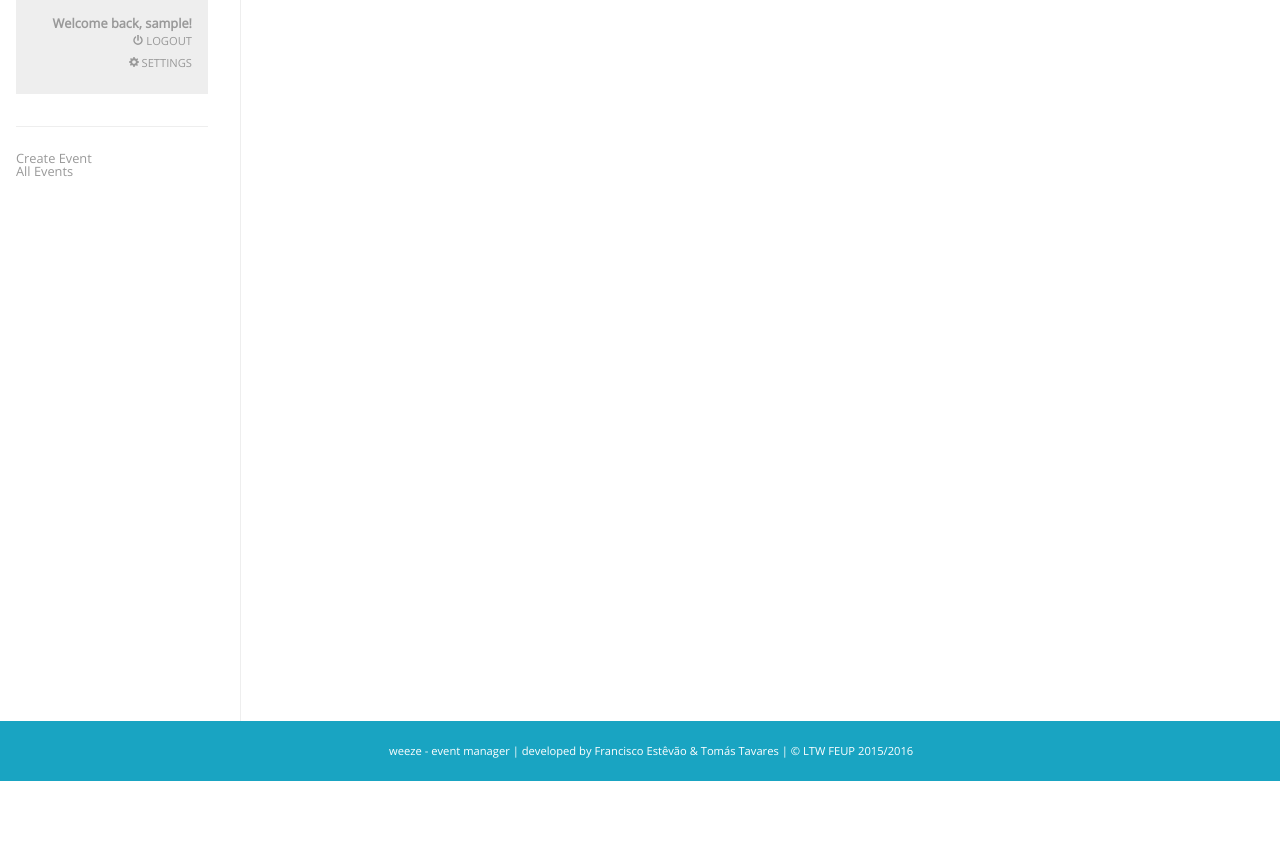
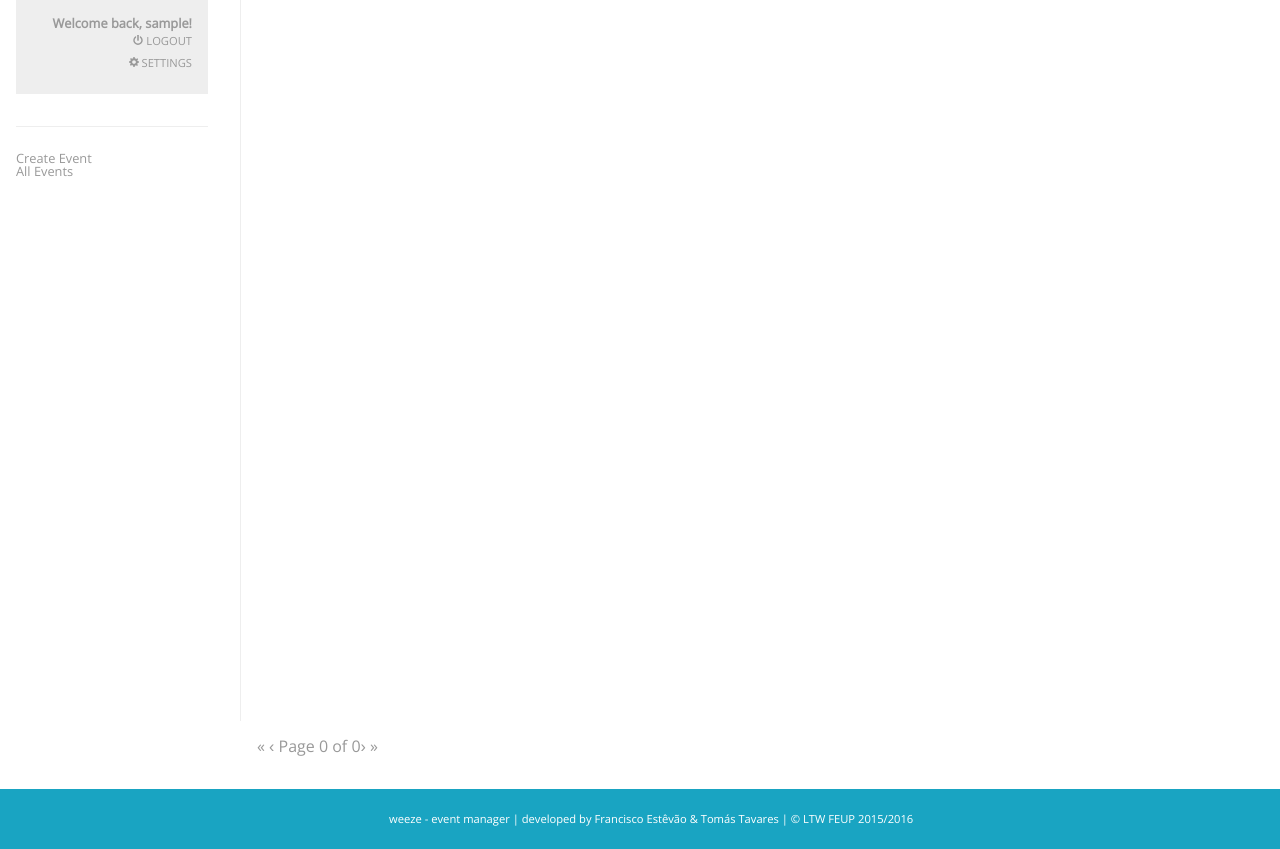
Before and after one commit to franciscoestevao/weeze, a PHP site: page /events/my_events.php in a window 1280 px wide. Shown: the part 152-1001 px from the top of the page. Before the commit the page ends 933 px from the top, so only its background shows below. Run offline with PHP 8.4, Linux system fonts and the light colour scheme; the visitor is signed in with stand-in values (Sample User, id 1); data comes from the database, SQL or seed files in the repository; both versions use the stored data as it was after the commit.

Commit message:
pagination a funcionar excepto noo search and filter

```diff
--- a/css/styleMain.css
+++ b/css/styleMain.css
@@ -34,6 +34,7 @@ a {
     border-right: 1px solid;
     border-color: #eeeeee;
     padding-right: 2em;
+    position: relative;
 }
 #footer {
     margin-bottom: 0;
@@ -290,6 +291,24 @@ a {
 	max-height: 70%;
 }
 
+#section .allevents{
+    position:relative;
+    left:0;
+    height:90%;
+    width: 100%;
+}
 
+#section .pagination{
+position:relative;
+}
+
+#section .pagination p{
+color: #999999;
+}
+
+#section .pagination p a{
+    color: #999999;
+    text-decoration: none;
+}
 
 </style>
--- a/events/my_events.php
+++ b/events/my_events.php
@@ -49,17 +49,56 @@
 					global $db;
 					$currUsername = $_SESSION['username'];
 
-					$stmt = $db->prepare("SELECT * FROM evento WHERE criador = :curruser order by id DESC");
-					$stmt->bindParam(':curruser', $currUsername);
-					$stmt->execute();
-					$result = $stmt->fetchAll();
+                    //PAGINATION
+                    // Find out how many items are in the table
+                    $stmt = $db->prepare('SELECT * FROM evento WHERE criador = :curruser');
+                    // Bind the query params
+                    $stmt->bindParam(':curruser', $currUsername);
+                    $stmt->execute();
+                    $result = $stmt->fetchAll();
+                    $total = count($result);
+                    $limit =9;
+                    $pages = ceil($total/$limit);
+
+
+                    // What page are we currently on?
+                    $page = min($pages, filter_input(INPUT_GET, 'page', FILTER_VALIDATE_INT, array('options' => array('default'   => 1,'min_range' => 1,),)));
+
+                    // Calculate the offset for the query
+                    $offset = ($page - 1)  * $limit;
+
+                    // Some information to display to the user
+                    $start = $offset + 1;
+                    $end = min(($offset + $limit), $total);
+
+                    // The "back" link
+                    $prevlink = ($page > 1) ? '<a href="?page=1" title="First page">&laquo;</a> <a href="?page=' . ($page - 1) . '" title="Previous page">&lsaquo;</a>' : '<span class="disabled">&laquo;</span> <span class="disabled">&lsaquo;</span>';
+
+                    // The "forward" link
+                    $nextlink = ($page < $pages) ? '<a href="?page=' . ($page + 1) . '" title="Next page">&rsaquo;</a> <a href="?page=' . $pages . '" title="Last page">&raquo;</a>' : '<span class="disabled">&rsaquo;</span> <span class="disabled">&raquo;</span>';
+
+
+                    // Display the paging information
+                //echo '<div id="paging"><p>', $prevlink, ' Page ', $page, ' of ', $pages, ' pages, displaying ', $start, '-', $end, ' of ', $total, ' results ', $nextlink, ' </p></div>';
+
+                    // Prepare the paged query
+                    $stmt = $db->prepare('SELECT * FROM evento WHERE criador = :curruser ORDER BY id DESC LIMIT :limit OFFSET :offset');
+                    // Bind the query params
+                    $stmt->bindParam(':curruser', $currUsername);
+                    $stmt->bindParam(':limit', $limit, PDO::PARAM_INT);
+                    $stmt->bindParam(':offset', $offset, PDO::PARAM_INT);
+                    $stmt->execute();
+
+                    $result = $stmt->fetchAll();
                 ?>
 
         <div id="section">
 			<h1>My Events</h1>
             <h5>Total of events: <?php echo count($result); ?></h5>
 
-			<ul>
+			   <div class="allevents">
+
+           <ul>
 			<?php
 				if(count($result)){
 				foreach ($result as $row){
@@ -84,7 +123,13 @@
             </div>
 
 			<?php }} ?>
-		</ul>
+            </ul>
+
+            </div>
+
+            <div class="pagination">
+            <p><?php echo '<div id="paging"><p>', $prevlink, ' Page ', $page, ' of ', $pages, $nextlink, ' </p></div>';?></p>
+            </div>
 
         </div>
 
```
Also changed, not shown: main/main.php (+41 -4 lines), database/db.db, uploads/tavarest9 + 1 = 10pesos03.png (added), uploads/tavarestcrocodilopesos03.png (added), uploads/tavaresteste é o oitavoNEWSPAPER_Alt-01.png (added), uploads/tavarestnono pessoal maménentrada03.png (added).
